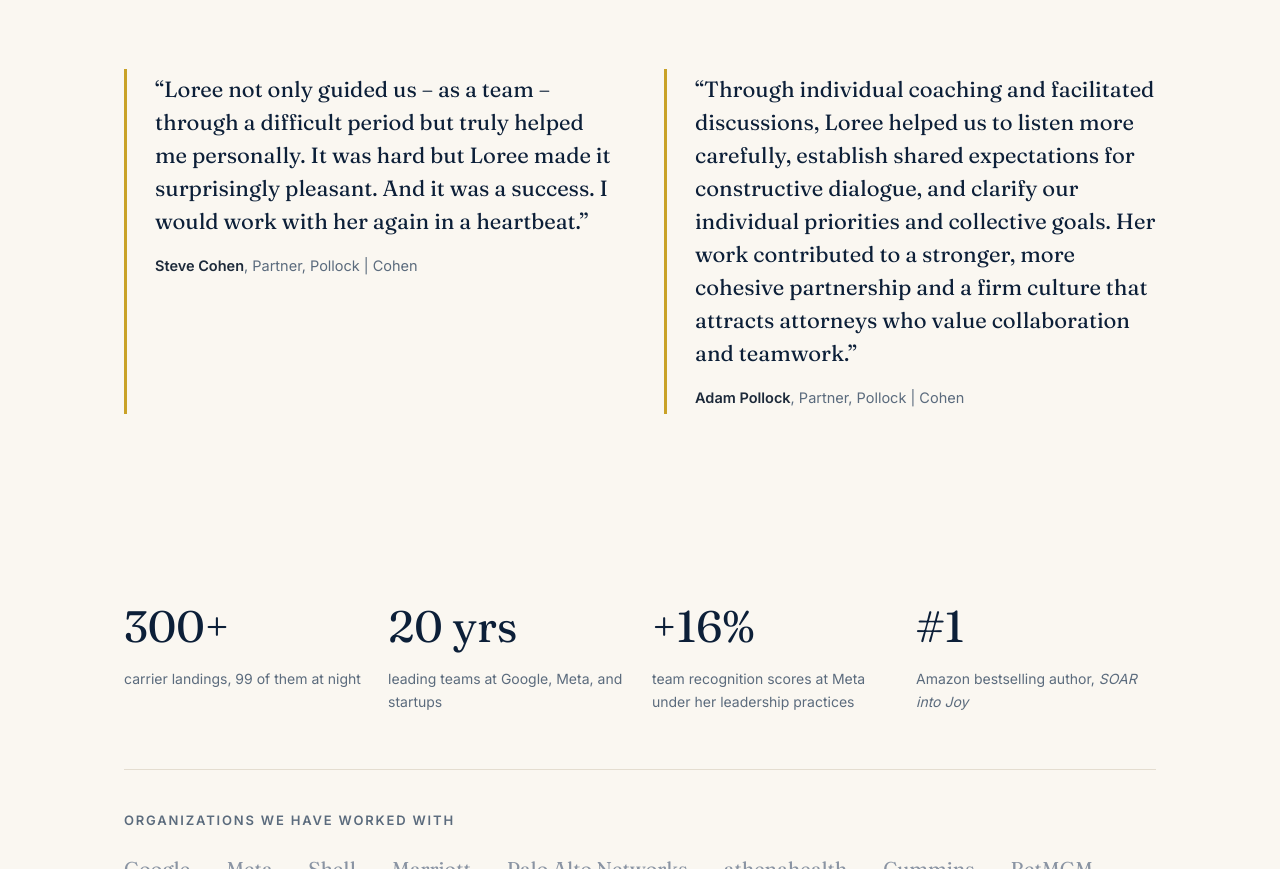
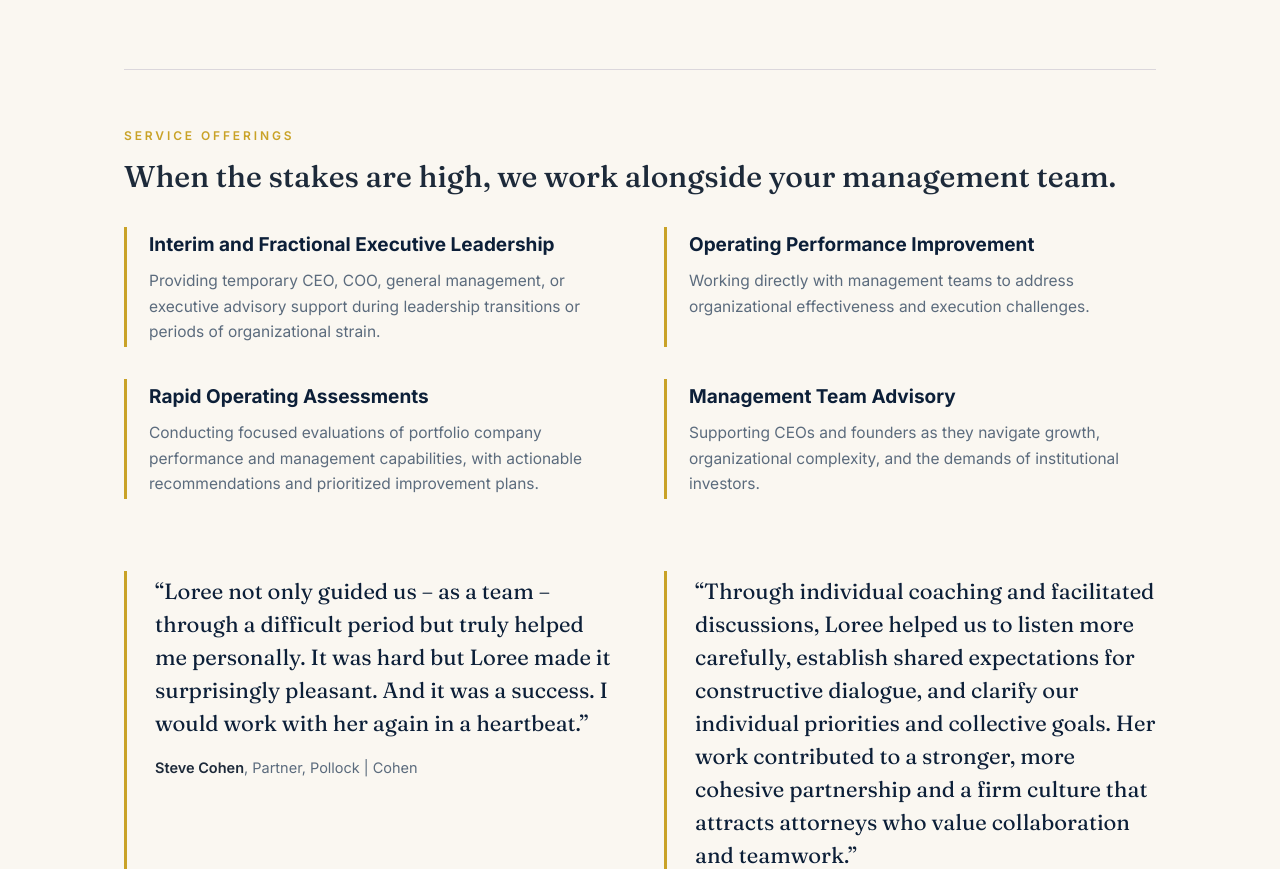
Before and after one commit to loree2e/ldmax-leadership-site, a plain HTML site: page index.html in a window 1280 px wide. Shown: the part 3010-3879 px from the top of the page. Drawn offline with Linux system fonts and the light colour scheme.

Commit message:
Add consulting service offerings

```diff
--- a/index.html
+++ b/index.html
@@ -171,6 +171,13 @@
   .talk .tag { font-size: 13px; font-weight: 600; color: var(--gold); letter-spacing: 0.1em; text-transform: uppercase; white-space: nowrap; }
   .talk p { color: var(--muted); font-size: 15.5px; margin-top: 6px; }
   .quotes { margin-top: 64px; }
+  .services { margin-top: 72px; padding-top: 56px; border-top: 1px solid rgba(41,39,102,0.15); }
+  .services h3.services-title { font-size: clamp(24px, 3vw, 30px); margin: 14px 0 32px; }
+  .services-grid { display: grid; grid-template-columns: repeat(2, 1fr); gap: 32px 48px; }
+  @media (max-width: 820px) { .services-grid { grid-template-columns: 1fr; gap: 28px; } }
+  .service { border-left: 3px solid var(--gold); padding: 2px 0 2px 22px; }
+  .service h4 { font-size: 19px; color: var(--navy); margin: 0 0 8px; }
+  .service p { font-size: 15.5px; color: var(--muted); margin: 0; }
   .client-quotes { margin-top: 72px; display: grid; grid-template-columns: repeat(auto-fit, minmax(300px, 1fr)); gap: 48px; }
   .client-quote { border-left: 3px solid var(--gold); padding: 4px 0 4px 28px; margin: 0; max-width: 860px; }
   .client-quote blockquote { font-family: 'Fraunces', Georgia, serif; font-size: clamp(19px, 1.9vw, 22px); line-height: 1.5; color: var(--navy); margin: 0; }
@@ -330,6 +337,28 @@
           <li>Half-day and full-day team workshops</li>
           <li>Every talk tailored to your industry and moment</li>
         </ul>
+      </div>
+    </div>
+    <div class="services" id="services">
+      <p class="eyebrow">Service Offerings</p>
+      <h3 class="services-title">When the stakes are high, we work alongside your management team.</h3>
+      <div class="services-grid">
+        <div class="service">
+          <h4>Interim and Fractional Executive Leadership</h4>
+          <p>Providing temporary CEO, COO, general management, or executive advisory support during leadership transitions or periods of organizational strain.</p>
+        </div>
+        <div class="service">
+          <h4>Operating Performance Improvement</h4>
+          <p>Working directly with management teams to address organizational effectiveness and execution challenges.</p>
+        </div>
+        <div class="service">
+          <h4>Rapid Operating Assessments</h4>
+          <p>Conducting focused evaluations of portfolio company performance and management capabilities, with actionable recommendations and prioritized improvement plans.</p>
+        </div>
+        <div class="service">
+          <h4>Management Team Advisory</h4>
+          <p>Supporting CEOs and founders as they navigate growth, organizational complexity, and the demands of institutional investors.</p>
+        </div>
       </div>
     </div>
     <div class="client-quotes">
```
